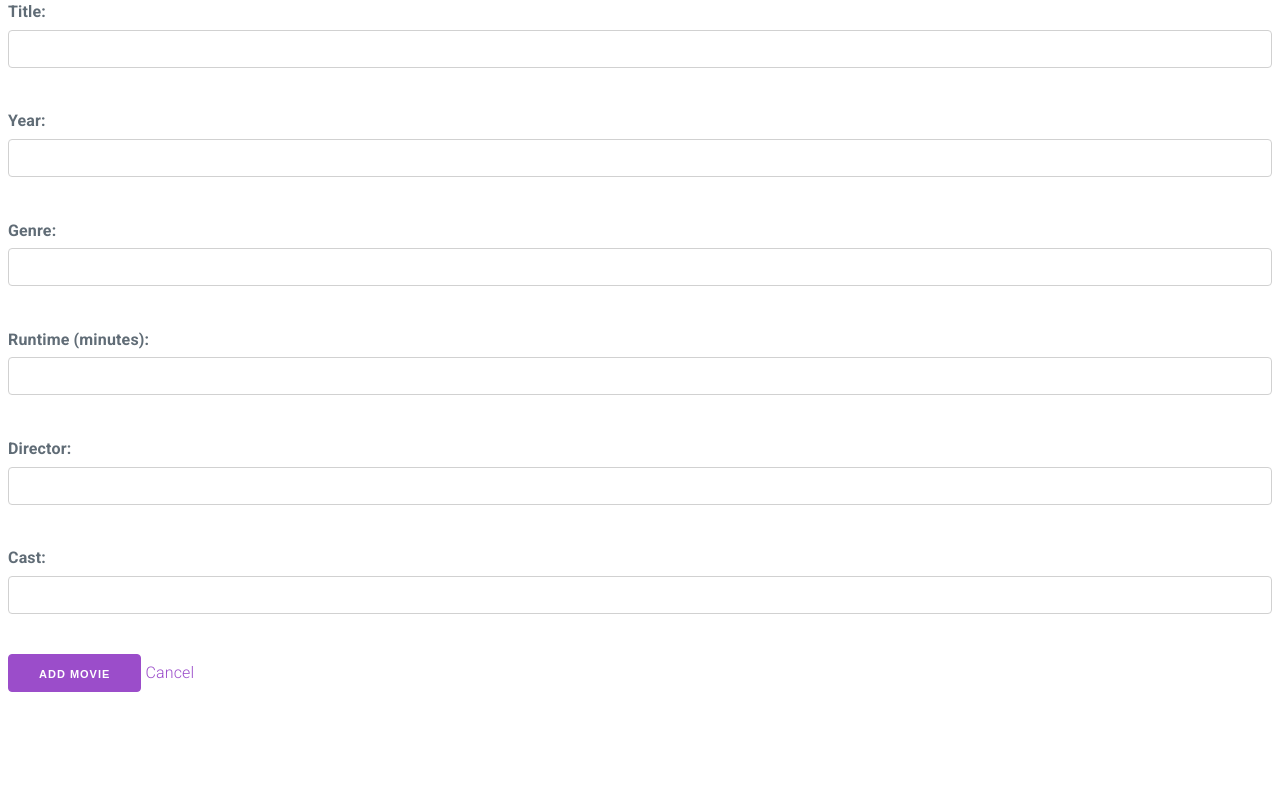
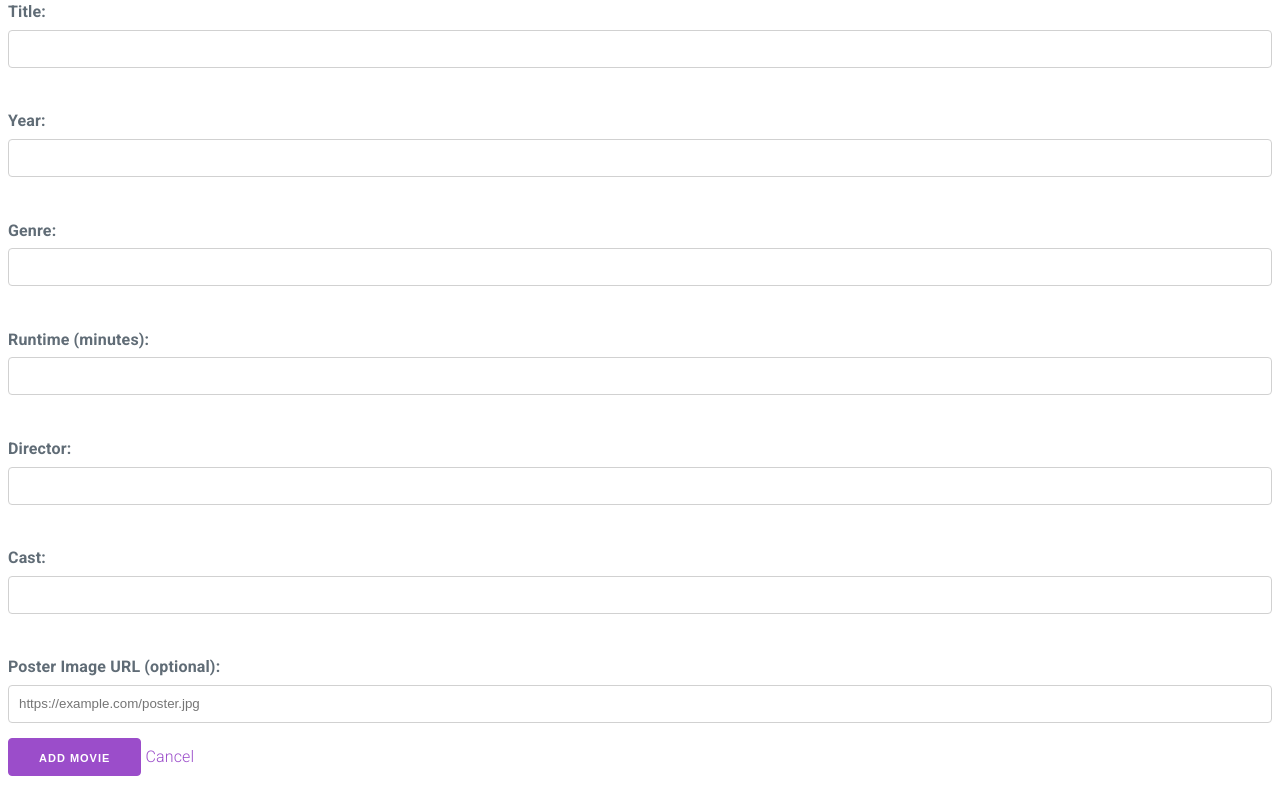
Before and after one commit to Ali-2298/fresh-tomatoes-app, a Node server app: template views/movies/new.ejs in a window 1280 px wide. Shown: the part 84-895 px from the top of the page. Before the commit the page ends 776 px from the top, so only its background shows below. Run offline with Node 20, Linux system fonts and the light colour scheme; the template is opened without the code that fills it, so the values that code supplies are empty; some libraries are stand-ins or nearby versions.

Commit message:
added images and posters for the movies

```diff
--- a/controllers/auth.js
+++ b/controllers/auth.js
@@ -18,7 +18,7 @@ router.post('/sign-up', async (req, res) => {
 
   if (userInDatabase) {
     return res.send('Username or Password is invalid');
-  }
+  }admin
 
   if (req.body.password !== req.body.confirmPassword) {
     return res.send('Password and Confirm Password must match');
--- a/models/movie.js
+++ b/models/movie.js
@@ -5,6 +5,10 @@ const movieSchema = new mongoose.Schema({
     type: String,
     required: true,
   },
+  imageUrl: {
+  type: String,
+  default: ''
+},
   year: {
     type: Number,
     required: true,
--- a/views/movies/edit.ejs
+++ b/views/movies/edit.ejs
@@ -31,6 +31,9 @@
       <label for="cast">Cast:</label>
       <input type="text" id="cast" name="cast" value="<%= movie.cast %>" required>
 
+<label for="imageUrl">Poster Image URL (optional):</label>
+<input type="text" id="imageUrl" name="imageUrl" value="<%= movie.imageUrl %>">
+
       <button type="submit">Update Movie</button>
       <a href="/movies/<%= movie._id %>" class="button button-outline">Cancel</a>
     </form>
--- a/views/movies/new.ejs
+++ b/views/movies/new.ejs
@@ -34,6 +34,8 @@
     <label for="cast">Cast:</label>
     <input type="text" id="cast" name="cast" required>
     <br><br>
+<label for="imageUrl">Poster Image URL (optional):</label>
+<input type="text" id="imageUrl" name="imageUrl" placeholder="https://example.com/poster.jpg">
 
     <button type="submit">Add Movie</button>
     <a href="/movies">Cancel</a>
--- a/views/movies/show.ejs
+++ b/views/movies/show.ejs
@@ -9,6 +9,10 @@
   <%- include('../partials/_navbar.ejs') %>
 
   <h1><%= movie.title %> (<%= movie.year %>)</h1>
+
+<% if (movie.imageUrl) { %>
+  <img src="<%= movie.imageUrl %>" alt="<%= movie.title %> poster" style="max-width: 300px; height: auto; margin: 20px 0;">
+<% } %>
 
   <div>
     <p><strong>Genre:</strong> <%= movie.genre %></p>
```
